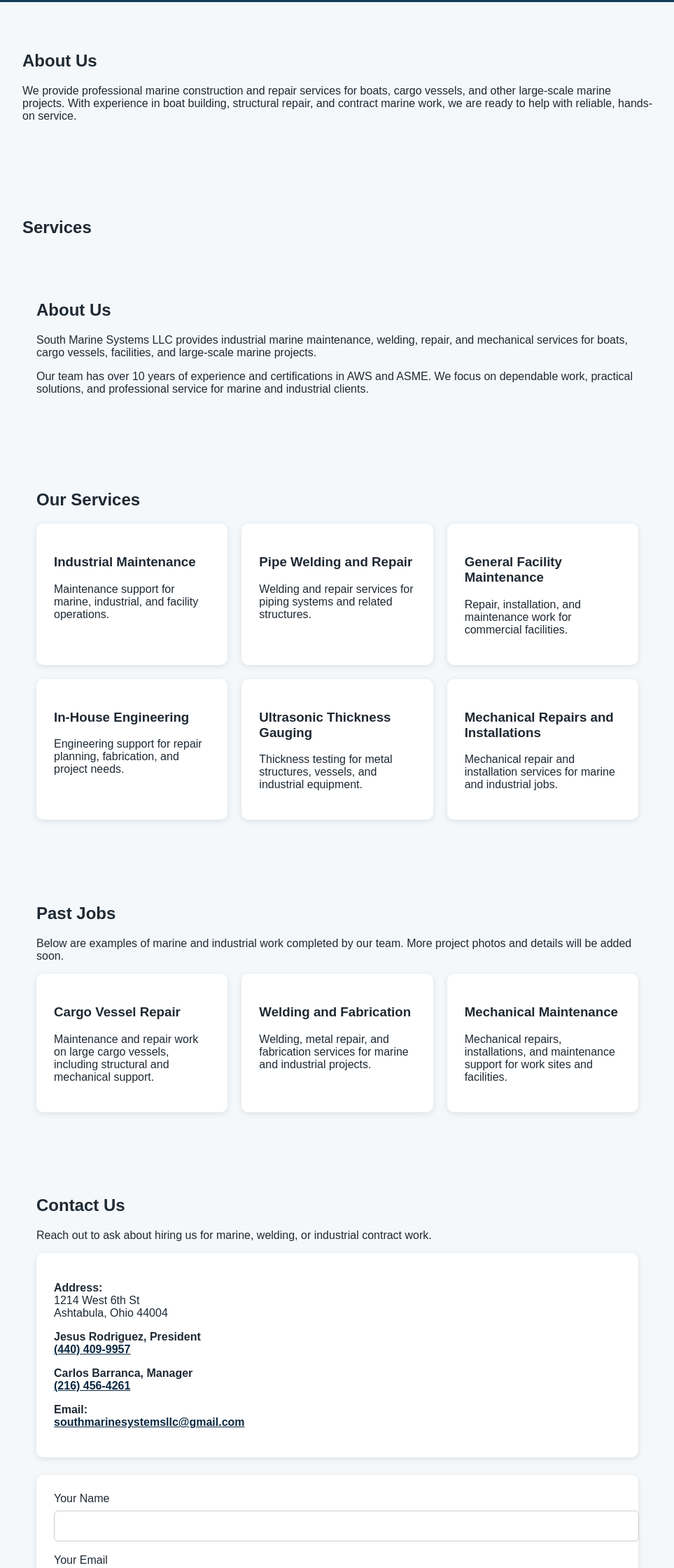
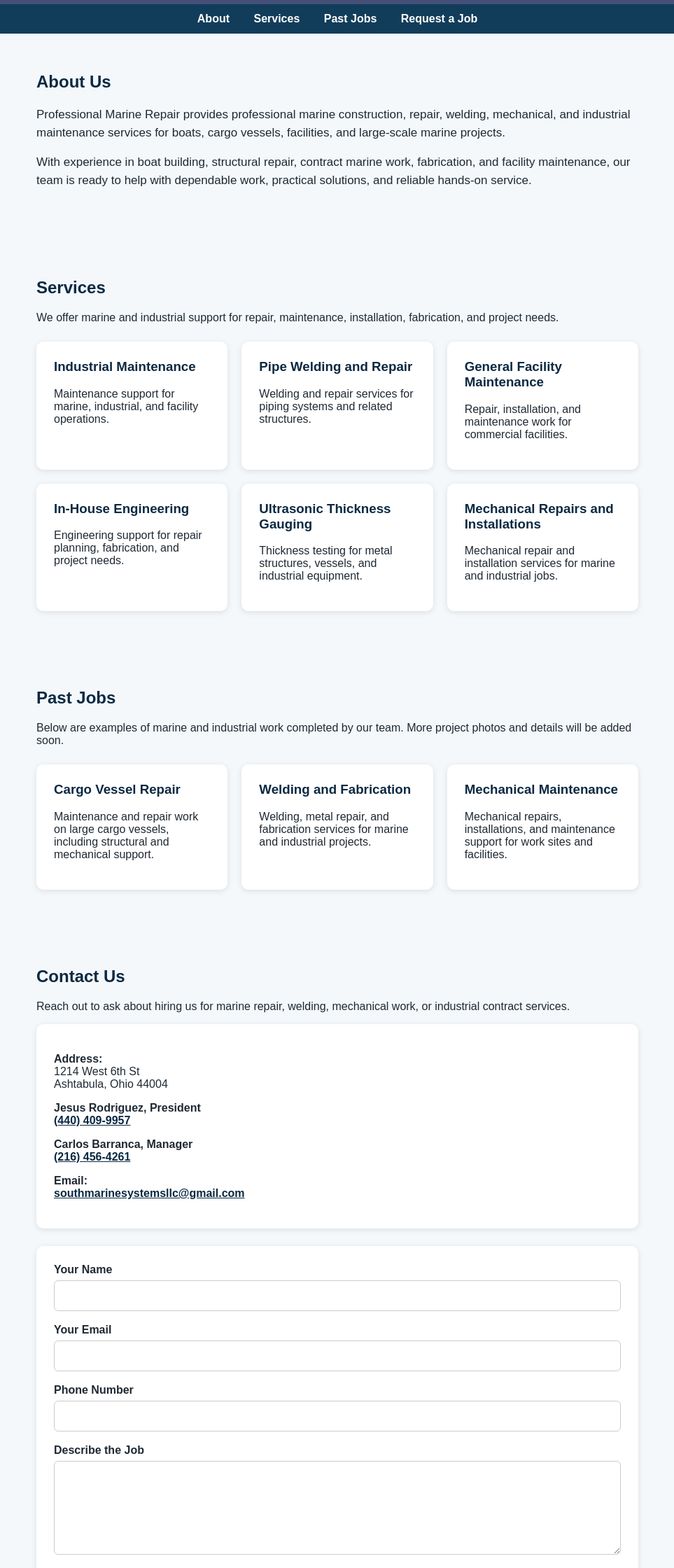
Before and after one commit to JesusR13/professional-marine-repair, a plain HTML site: page index.html in a window 1280 px wide. Shown: the part 283-2523 px from the top of the page at 70% size, without its empty margins (158-1121 px from the left). Drawn offline with Linux system fonts and the light colour scheme.

Commit message:
Fixed layout and duplicates, headers(about & services) and footer

```diff
--- a/index.html
+++ b/index.html
@@ -3,11 +3,22 @@
 <head>
   <meta charset="UTF-8" />
   <meta name="viewport" content="width=device-width, initial-scale=1.0" />
-  <title>Marine Contracting Services</title>
+  <title>Professional Marine Repair</title>
 
   <style>
+    * {
+      box-sizing: border-box;
+    }
+
+    html {
+      scroll-behavior: smooth;
+    }
+
     body {
       margin: 0;
+      min-height: 100vh;
+      display: flex;
+      flex-direction: column;
       font-family: Arial, sans-serif;
       background-color: #f4f8fb;
       color: #1f2933;
@@ -16,29 +27,23 @@
     header {
       background-color: #455079;
       color: white;
-      padding: 0px 0px;
       text-align: center;
+      padding: 25px 20px 20px;
     }
+
     .logo {
       max-width: 420px;
       width: 90%;
       height: auto;
     }
 
-    header h1 {
-      margin: 0;
-      font-size: 42px;
-    }
-
-    header p {
-      font-size: 18px;
-      margin-top: 10px;
-    }
-
     nav {
       background-color: #123d5a;
       padding: 12px;
       text-align: center;
+      position: sticky;
+      top: 0;
+      z-index: 10;
     }
 
     nav a {
@@ -48,16 +53,36 @@
       font-weight: bold;
     }
 
+    nav a:hover {
+      text-decoration: underline;
+    }
+
+    main {
+      flex: 1;
+    }
+
     section {
       max-width: 900px;
       margin: auto;
-      padding: 50px 20px;
+      padding: 55px 20px;
     }
 
-    .services {
+    h2 {
+      margin-top: 0;
+      color: #0b2942;
+    }
+
+    .intro-text {
+      font-size: 17px;
+      line-height: 1.5;
+    }
+
+    .services,
+    .portfolio-grid {
       display: grid;
       grid-template-columns: repeat(auto-fit, minmax(220px, 1fr));
       gap: 20px;
+      margin-top: 25px;
     }
 
     .card {
@@ -67,6 +92,24 @@
       box-shadow: 0 2px 8px rgba(0, 0, 0, 0.1);
     }
 
+    .card h3 {
+      margin-top: 0;
+      color: #0b2942;
+    }
+
+    .contact-info {
+      background: white;
+      padding: 25px;
+      border-radius: 10px;
+      margin-bottom: 25px;
+      box-shadow: 0 2px 8px rgba(0, 0, 0, 0.1);
+    }
+
+    .contact-info a {
+      color: #0b2942;
+      font-weight: bold;
+    }
+
     form {
       background: white;
       padding: 25px;
@@ -74,14 +117,25 @@
       box-shadow: 0 2px 8px rgba(0, 0, 0, 0.1);
     }
 
-    input, textarea {
+    label {
+      display: block;
+      margin-bottom: 6px;
+      font-weight: bold;
+    }
+
+    input,
+    textarea {
       width: 100%;
       padding: 12px;
-      margin-top: 8px;
       margin-bottom: 18px;
       border: 1px solid #ccc;
       border-radius: 6px;
       font-size: 16px;
+      font-family: Arial, sans-serif;
+    }
+
+    textarea {
+      resize: vertical;
     }
 
     button {
@@ -99,29 +153,31 @@
     }
 
     footer {
+      width: 100%;
       background-color: #0b2942;
       color: white;
       text-align: center;
-      padding: 20px;
+      padding: 24px 20px;
+      margin-top: 40px;
     }
 
-    .portfolio-grid {
-      display: grid;
-      grid-template-columns: repeat(auto-fit, minmax(220px, 1fr));
-      gap: 20px;
+    footer p {
+      margin: 0;
     }
 
-    .contact-info {
-      background: white;
-      padding: 25px;
-      border-radius: 10px;
-      margin-bottom: 25px;
-      box-shadow: 0 2px 8px rgba(0, 0, 0, 0.1);
+    @media (max-width: 600px) {
+      nav a {
+        display: inline-block;
+        margin: 6px 10px;
       }
 
-    .contact-info a {
-      color: #0b2942;
-      font-weight: bold;
+      section {
+        padding: 40px 18px;
+      }
+
+      .logo {
+        width: 95%;
+      }
     }
   </style>
 </head>
@@ -138,35 +194,28 @@
     <a href="#contact">Request a Job</a>
   </nav>
 
-  <section>
+  <main>
+    <section id="about">
       <h2>About Us</h2>
-    <p>
-      We provide professional marine construction and repair services for boats,
-      cargo vessels, and other large-scale marine projects. With experience in
-      boat building, structural repair, and contract marine work, we are ready
-      to help with reliable, hands-on service.
+      <p class="intro-text">
+        Professional Marine Repair provides professional marine construction,
+        repair, welding, mechanical, and industrial maintenance services for boats,
+        cargo vessels, facilities, and large-scale marine projects.
+      </p>
+
+      <p class="intro-text">
+        With experience in boat building, structural repair, contract marine work,
+        fabrication, and facility maintenance, our team is ready to help with
+        dependable work, practical solutions, and reliable hands-on service.
       </p>
     </section>
 
     <section id="services">
       <h2>Services</h2>
-
-    <section id="about">
-  <h2>About Us</h2>
       <p>
-    South Marine Systems LLC provides industrial marine maintenance, welding,
-    repair, and mechanical services for boats, cargo vessels, facilities, and
-    large-scale marine projects.
+        We offer marine and industrial support for repair, maintenance,
+        installation, fabrication, and project needs.
       </p>
-  <p>
-    Our team has over 10 years of experience and certifications in AWS and ASME.
-    We focus on dependable work, practical solutions, and professional service
-    for marine and industrial clients.
-  </p>
-</section>
-
-<section id="services">
-  <h2>Our Services</h2>
 
       <div class="services">
         <div class="card">
@@ -237,23 +286,30 @@
 
     <section id="contact">
       <h2>Contact Us</h2>
-  <p>Reach out to ask about hiring us for marine, welding, or industrial contract work.</p>
+      <p>
+        Reach out to ask about hiring us for marine repair, welding,
+        mechanical work, or industrial contract services.
+      </p>
 
       <div class="contact-info">
-    <p><strong>Address:</strong><br>
+        <p>
+          <strong>Address:</strong><br>
           1214 West 6th St<br>
           Ashtabula, Ohio 44004
         </p>
 
-    <p><strong>Jesus Rodriguez, President</strong><br>
+        <p>
+          <strong>Jesus Rodriguez, President</strong><br>
           <a href="tel:4404099957">(440) 409-9957</a>
         </p>
 
-    <p><strong>Carlos Barranca, Manager</strong><br>
+        <p>
+          <strong>Carlos Barranca, Manager</strong><br>
           <a href="tel:2164564261">(216) 456-4261</a>
         </p>
 
-    <p><strong>Email:</strong><br>
+        <p>
+          <strong>Email:</strong><br>
           <a href="mailto:southmarinesystemsllc@gmail.com">
             southmarinesystemsllc@gmail.com
           </a>
@@ -261,21 +317,22 @@
       </div>
 
       <form action="https://formspree.io/f/YOUR_FORM_ID" method="POST">
-    <label>Your Name</label>
-    <input type="text" name="name" required>
+        <label for="name">Your Name</label>
+        <input id="name" type="text" name="name" required>
 
-    <label>Your Email</label>
-    <input type="email" name="email" required>
+        <label for="email">Your Email</label>
+        <input id="email" type="email" name="email" required>
 
-    <label>Phone Number</label>
-    <input type="text" name="phone">
+        <label for="phone">Phone Number</label>
+        <input id="phone" type="text" name="phone">
 
-    <label>Describe the Job</label>
-    <textarea name="message" rows="6" required></textarea>
+        <label for="message">Describe the Job</label>
+        <textarea id="message" name="message" rows="6" required></textarea>
 
         <button type="submit">Send Inquiry</button>
       </form>
     </section>
+  </main>
 
   <footer>
     <p>&copy; 2026 Professional Marine Repair. All rights reserved.</p>
```
Also changed, not shown: PMR website business.txt. Lines whose indentation alone changed are shown as unchanged.
